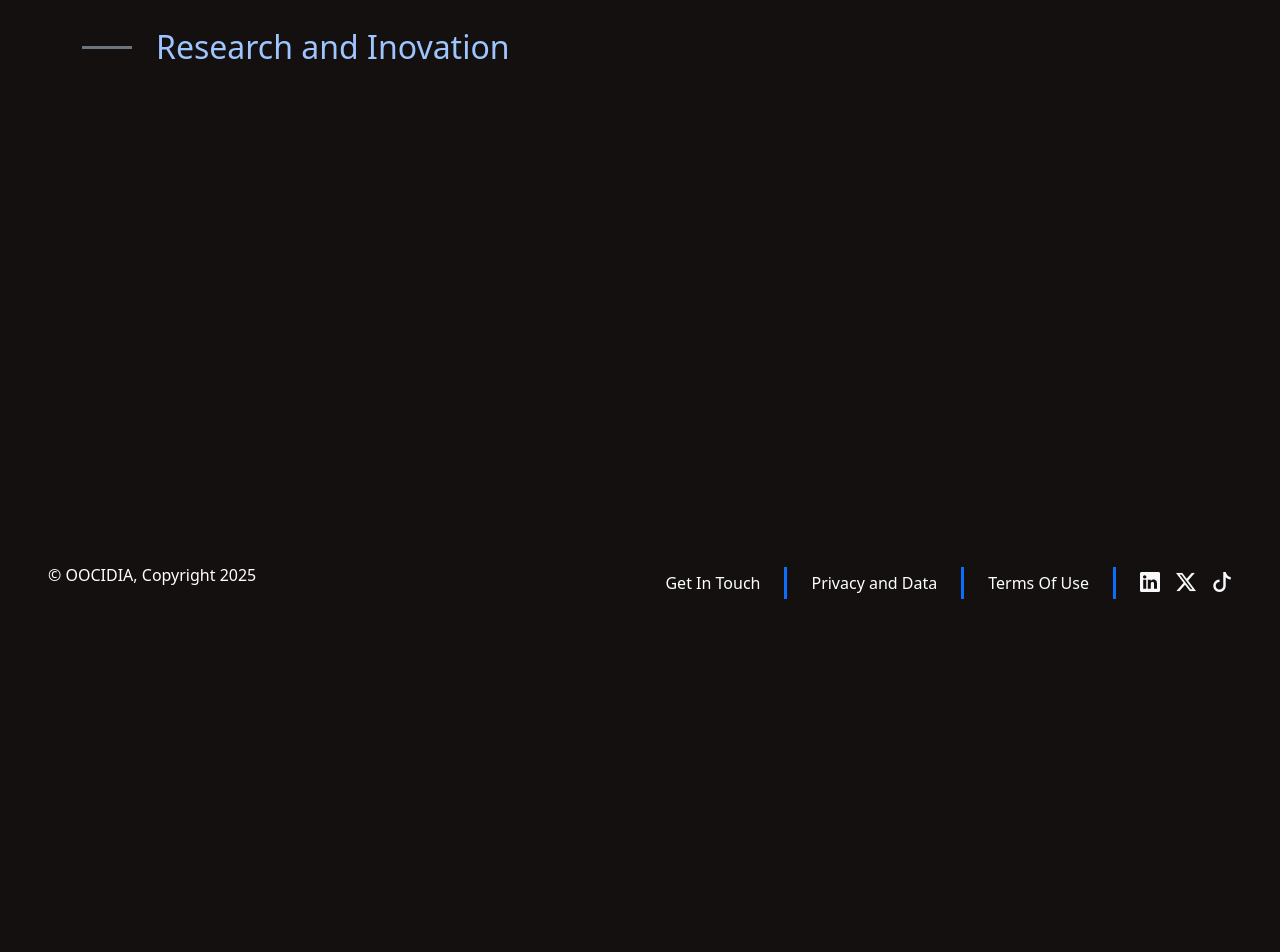
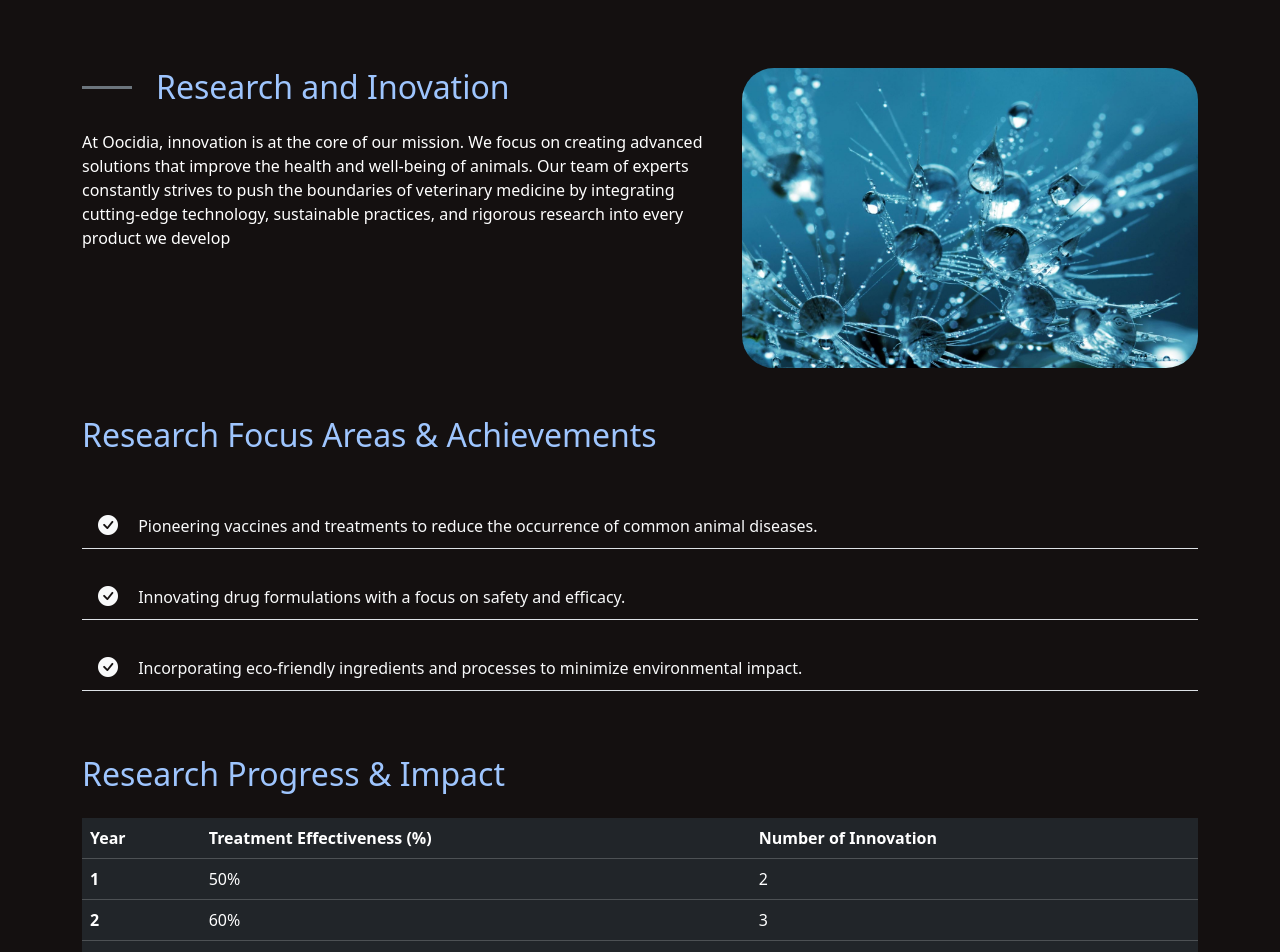
Before and after one commit to rnaufal52/oocidia, a React (Vite) app: page /research-and-inovation in a window 1280 px wide. Shown: the part 180-1132 px from the top of the page. Before the commit the page ends 800 px from the top, so only its background shows below. Built offline with nearby package versions, Linux system fonts and the light colour scheme.

Commit message:
halaman research and innovation

```diff
--- a/src/Pages/ResearchAndInovation.tsx
+++ b/src/Pages/ResearchAndInovation.tsx
@@ -1,10 +1,84 @@
 import TitleDivider from "Components/TitleDivider"
+import { Col, Image, ListGroup, Row, Table } from "react-bootstrap"
 import { Fragment } from "react/jsx-runtime"
+import air from "assets/img/air.jpg"
+import Icon from "Components/Icon"
+import researchAchivement from "assets/data/research-achievment.json"
+import progressAndImpact from "assets/data/progress-and-impact.json"
 
 const ResearchAndInovation = () => {
+    const { "research-achievements": researchAchivements } = researchAchivement
+    const { "progress-and-impact": progressAndImpacts } = progressAndImpact
+
     return (
         <Fragment>
-            <TitleDivider>Research and Inovation</TitleDivider>
+            <Row xs={1} lg={2} className="mt-4 g-3">
+                <Col lg={7}>
+                    <TitleDivider className="mb-4">
+                        Research and Inovation
+                    </TitleDivider>
+
+                    <p>
+                        At Oocidia, innovation is at the core of our mission. We
+                        focus on creating advanced solutions that improve the
+                        health and well-being of animals. Our team of experts
+                        constantly strives to push the boundaries of veterinary
+                        medicine by integrating cutting-edge technology,
+                        sustainable practices, and rigorous research into every
+                        product we develop
+                    </p>
+                </Col>
+
+                <Col lg={5}>
+                    <Image
+                        src={air}
+                        alt="Air"
+                        style={{ maxHeight: "300px" }}
+                        className="rounded-5 object-fit-cover w-100"
+                    />
+                </Col>
+            </Row>
+
+            <h2 className="text-blue-200 my-5">
+                Research Focus Areas & Achievements
+            </h2>
+
+            <ListGroup variant="flush">
+                {researchAchivements.map(({ description }, i) => (
+                    <ListGroup.Item
+                        className="bg-smoky-black text-light mb-4"
+                        key={i}
+                    >
+                        <Icon name="check-circle-fill me-3 fs-5" />{" "}
+                        {description}
+                    </ListGroup.Item>
+                ))}
+                <ListGroup.Item className="bg-smoky-black text-light mb-4" />
+            </ListGroup>
+
+            <h2 className="text-blue-200 mb-4">Research Progress & Impact</h2>
+            <Col>
+                <Table responsive variant="dark">
+                    <thead>
+                        <tr>
+                            <th scope="col">Year</th>
+                            <th scope="col">Treatment Effectiveness (%)</th>
+                            <th scope="col">Number of Innovation</th>
+                        </tr>
+                    </thead>
+                    <tbody>
+                        {progressAndImpacts.map(
+                            ({ year, treatment, innovation }) => (
+                                <tr>
+                                    <th scope="row">{year}</th>
+                                    <td>{treatment}</td>
+                                    <td>{innovation}</td>
+                                </tr>
+                            )
+                        )}
+                    </tbody>
+                </Table>
+            </Col>
         </Fragment>
     )
 }
--- /dev/null
+++ b/src/assets/data/progress-and-impact.json
@@ -0,0 +1,19 @@
+{
+    "progress-and-impact": [
+        {
+            "year": "1",
+            "treatment": "50%",
+            "innovation": "2"
+        },
+        {
+            "year": "2",
+            "treatment": "60%",
+            "innovation": "3"
+        },
+        {
+            "year": "3",
+            "treatment": "70%",
+            "innovation": "4"
+        }
+    ]
+}
--- a/src/assets/sass/components/_home-navbar.scss
+++ b/src/assets/sass/components/_home-navbar.scss
@@ -3,6 +3,7 @@
 .home-navbar {
     .nav-link:hover:not(.active) {
         color: colors.$blue-500;
+        opacity: 1;
         transform: translateX(-10px);
         transition: 300ms;
     }
--- a/src/assets/sass/components/components.scss
+++ b/src/assets/sass/components/components.scss
@@ -3,3 +3,4 @@
 @use "./_text";
 @use "./_spacing";
 @use "./_home-navbar";
+@use "./object-fit";
```
Also changed, not shown: src/assets/sass/components/_object-fit.scss (added, +7 -0 lines), src/assets/css/index.css, src/assets/img/air.jpg (added), 1 other file (tests, documents, lock files or other folders).
